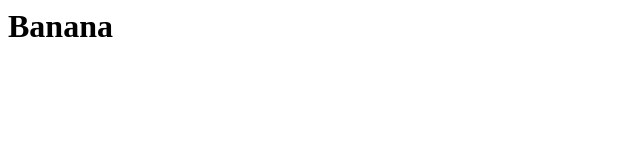
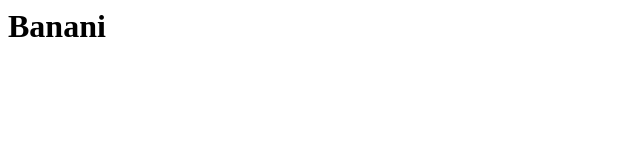
Before and after one commit to Tommaso26/Corso-dist2024, a plain HTML site: page index.html in a window 1280 px wide. Shown: the full height of the page, 0-640 px from the left. Drawn offline with Linux system fonts and the light colour scheme.

Commit message:
modificato file index.html da branch master

```diff
--- a/index.html
+++ b/index.html
@@ -1,3 +1,3 @@
 <html>
-    <h1>Banana</h1>
+    <h1>Banani</h1>
 </html>
```
